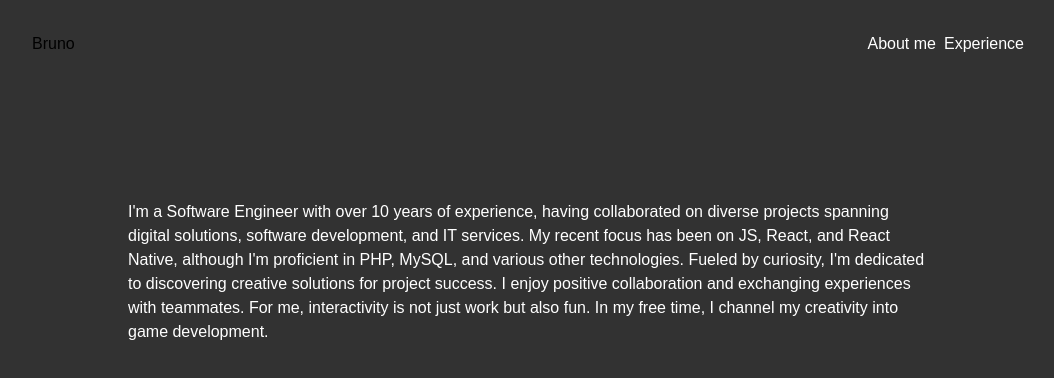
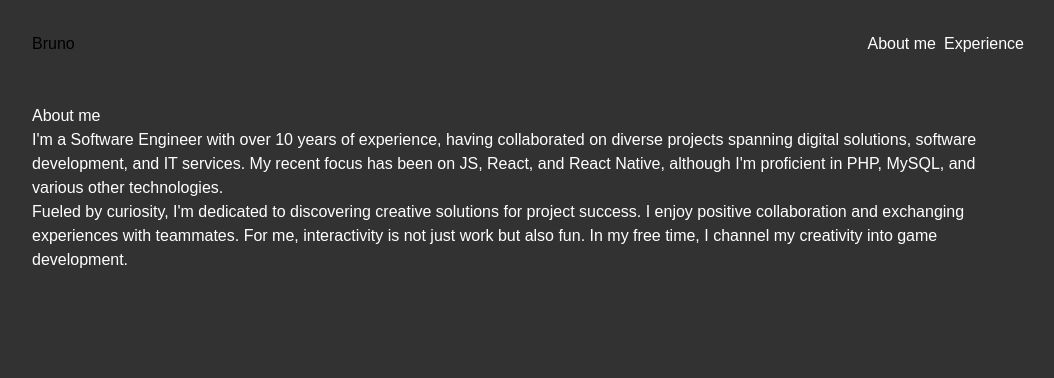
Before and after one commit to devbrunogs/devbrunogs.github.io, a Next.js app: page / in a window 1280 px wide. Shown: the top 378 px of the page, without its empty margins (112-1166 px from the left). Built offline with nearby package versions, Linux system fonts and the light colour scheme; a web font is replaced by a local one.

Commit message:
small changes

```diff
--- a/src/app/page.tsx
+++ b/src/app/page.tsx
@@ -2,13 +2,19 @@ import Image from 'next/image'
 
 export default function Home() {
   return (
-    <main className="flex min-h-screen flex-col items-center justify-between p-24">
+    <main className="flex min-h-screen flex-col items-center justify-between">
       <article>
-        I'm a Software Engineer with over 10 years of experience, having collaborated on diverse projects spanning digital solutions,
-        software development, and IT services. My recent focus has been on JS, React, and React Native, although I'm proficient in PHP,
-        MySQL, and various other technologies. Fueled by curiosity, I'm dedicated to discovering creative solutions for project success. I
-        enjoy positive collaboration and exchanging experiences with teammates. For me, interactivity is not just work but also fun. In my
-        free time, I channel my creativity into game development.
+        <h2>About me</h2>
+        <p>
+          I'm a Software Engineer with over 10 years of experience, having collaborated on diverse projects spanning digital solutions,
+          software development, and IT services. My recent focus has been on JS, React, and React Native, although I'm proficient in PHP,
+          MySQL, and various other technologies.
+        </p>{' '}
+        <p>
+          Fueled by curiosity, I'm dedicated to discovering creative solutions for project success. I enjoy positive collaboration and
+          exchanging experiences with teammates. For me, interactivity is not just work but also fun. In my free time, I channel my
+          creativity into game development.
+        </p>
       </article>
     </main>
   )
```
